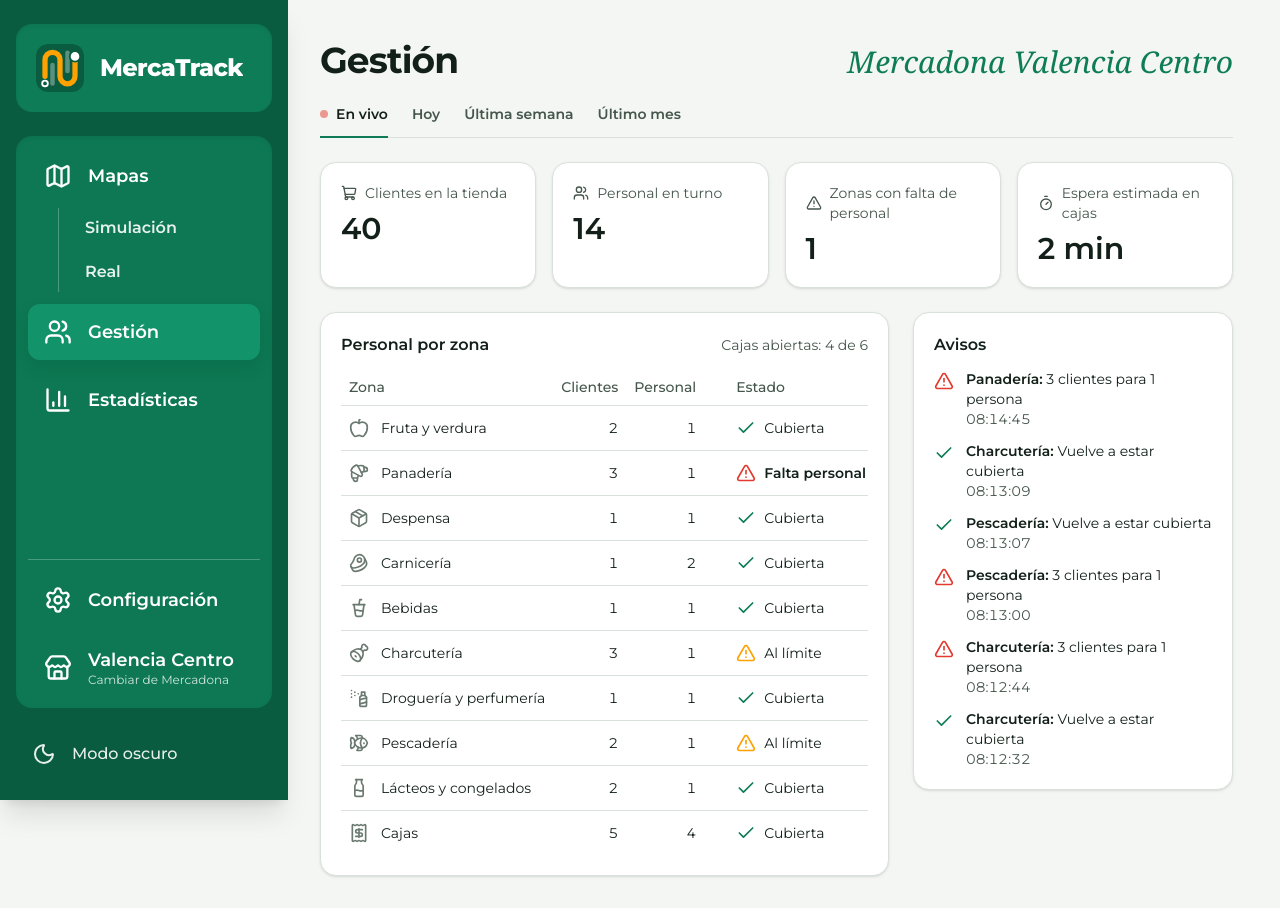
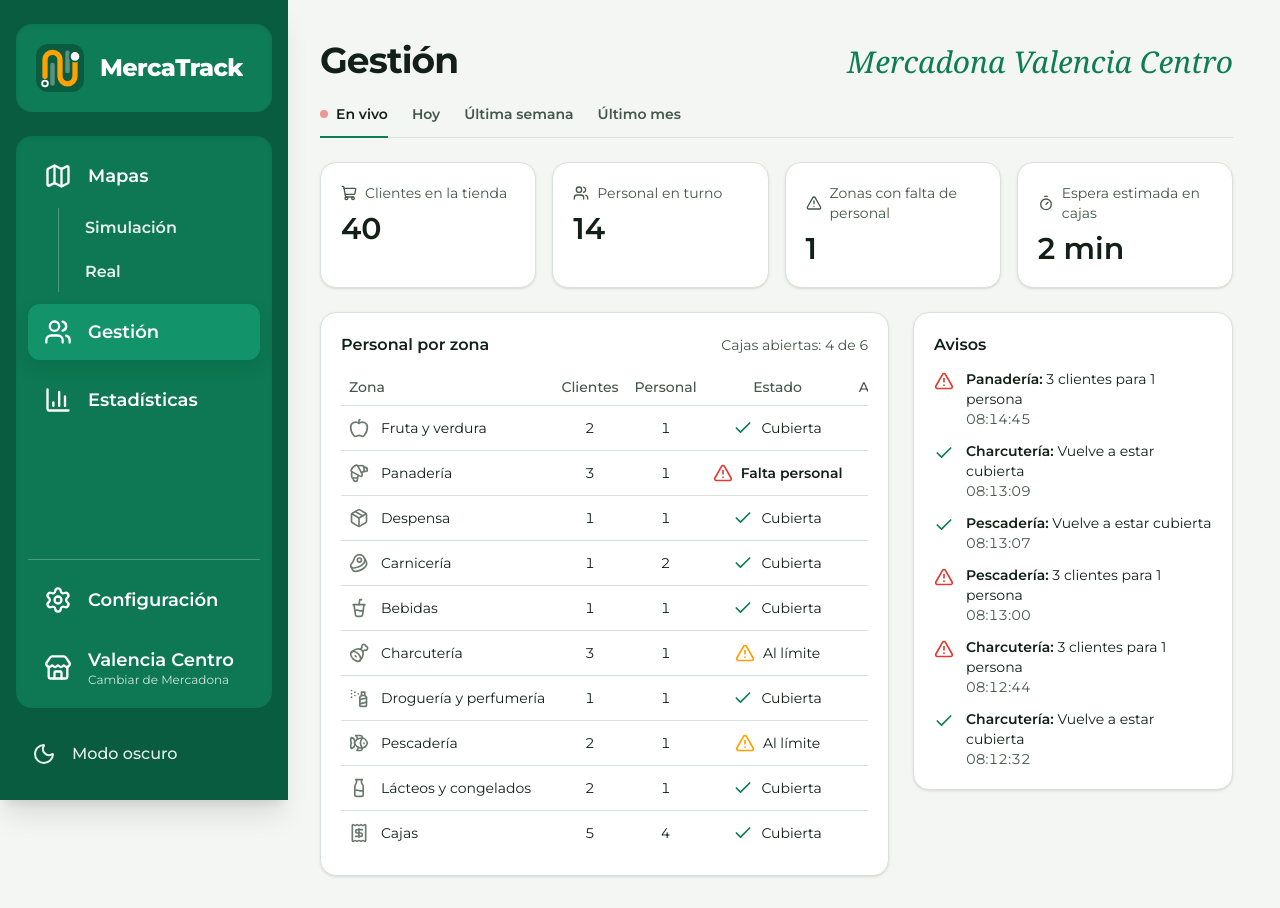
Before and after one commit to FoniksFox/MercadonaIT26, an Angular app in the folder frontend/: page /management in a window 1280 px wide. Built offline with nearby package versions, Linux system fonts and the light colour scheme.

Commit message:
Añadir campo 'missing' en LiveZone y ajustar lógica de personal en Management para mejorar la gestión de recursos.

```diff
--- a/frontend/src/app/management/live-staffing.ts
+++ b/frontend/src/app/management/live-staffing.ts
@@ -12,6 +12,8 @@
   customers: number;
   staff: number;
   coverage: Coverage;
+  /** People (or tills) missing to cover the current demand. */
+  missing: number;
   /** What to do about it; `null` when nothing is needed. */
   action: string | null;
 }
@@ -98,6 +100,7 @@
         customers: Math.round(this.smoothed[zone.id]),
         staff,
         coverage: short ? 'short' : need.coverage,
+        missing: short ? Math.max(1, need.missing) : 0,
         action,
       };
     });
--- a/frontend/src/app/management/management.html
+++ b/frontend/src/app/management/management.html
@@ -55,10 +55,10 @@
                 <thead>
                   <tr class="border-b border-line text-left text-ink-2">
                     <th scope="col" class="px-2 py-2 font-medium">Zona</th>
-                    <th scope="col" class="px-2 py-2 text-right font-medium">Clientes</th>
-                    <th scope="col" class="px-2 py-2 text-right font-medium">Personal</th>
-                    <th scope="col" class="px-2 py-2 pl-8 font-medium">Estado</th>
-                    <th scope="col" class="px-2 py-2 font-medium">Acción sugerida</th>
+                    <th scope="col" class="px-2 py-2 text-center font-medium">Clientes</th>
+                    <th scope="col" class="px-2 py-2 text-center font-medium">Personal</th>
+                    <th scope="col" class="px-2 py-2 text-center font-medium">Estado</th>
+                    <th scope="col" class="px-2 py-2 text-right font-medium">Acción sugerida</th>
                   </tr>
                 </thead>
                 <tbody>
@@ -70,10 +70,10 @@
                           {{ row.zone.name }}
                         </span>
                       </th>
-                      <td class="px-2 py-3 text-right tabular-nums">{{ row.customers }}</td>
-                      <td class="px-2 py-3 text-right tabular-nums">{{ row.staff }}</td>
-                      <td class="px-2 py-3 pl-8 whitespace-nowrap">
-                        <span class="flex items-center gap-2">
+                      <td class="px-2 py-3 text-center tabular-nums">{{ row.customers }}</td>
+                      <td class="px-2 py-3 text-center tabular-nums">{{ row.staff }}</td>
+                      <td class="px-2 py-3 text-center whitespace-nowrap">
+                        <span class="flex items-center justify-center gap-2">
                           <app-icon
                             [name]="row.status.icon"
                             class="size-5"
@@ -85,11 +85,35 @@
                         </span>
                       </td>
                       <td
-                        class="px-2 py-3 whitespace-nowrap"
-                        [class.text-ink-3]="!row.action"
-                        [class.font-semibold]="row.coverage === 'short'"
+                        class="px-2 py-3 text-center whitespace-nowrap"
+                        [attr.aria-label]="
+                          row.adjustment === 'add'
+                            ? 'Añadir ' + row.amount + ' persona' + (row.amount === 1 ? '' : 's')
+                            : row.adjustment === 'remove'
+                              ? 'Retirar ' + row.amount + ' persona' + (row.amount === 1 ? '' : 's')
+                              : 'Sin cambios'
+                        "
                       >
-                        {{ row.action ?? '–' }}
+                        <span class="flex items-center justify-center gap-2">
+                          <app-icon name="person" class="size-5 text-ink-3" />
+                          @switch (row.adjustment) {
+                            @case ('add') {
+                              <span class="flex items-center gap-1 font-semibold text-brand-red">
+                                <app-icon name="arrow-up" class="size-4" />
+                                {{ row.amount }}
+                              </span>
+                            }
+                            @case ('remove') {
+                              <span class="flex items-center gap-1 font-semibold text-blue-600">
+                                <app-icon name="arrow-down" class="size-4" />
+                                {{ row.amount }}
+                              </span>
+                            }
+                            @default {
+                              <span class="font-semibold text-purple-600">−</span>
+                            }
+                          }
+                        </span>
                       </td>
                     </tr>
                   }
--- a/frontend/src/app/management/management.ts
+++ b/frontend/src/app/management/management.ts
@@ -19,7 +19,7 @@
 import { PageHeader } from '../shared/page-header';
 import { StatTile } from '../shared/stat-tile';
 import { LiveSnapshot, LiveStaffing } from './live-staffing';
-import { Coverage, OPEN_TILLS, TOTAL_TILLS } from './staffing';
+import { Coverage, OPEN_TILLS, TOTAL_TILLS, recommendedStaff } from './staffing';
 import { HistoryRange, buildStaffingHistory } from './staffing-history';
 
 type ManagementRange = 'live' | HistoryRange;
@@ -29,6 +29,8 @@
   tight: { label: 'Al límite', icon: 'alert', color: 'text-brand-orange' },
   short: { label: 'Falta personal', icon: 'alert', color: 'text-brand-red' },
 };
+
+type StaffAdjustment = 'add' | 'remove' | 'none';
 
 /** How often the live store moves forward, and how often the screen is refreshed. */
 const TICK_MS = 250;
@@ -68,7 +70,18 @@
   protected readonly now = signal<LiveSnapshot | null>(null);
 
   protected readonly liveRows = computed(() =>
-    (this.now()?.zones ?? []).map((row) => ({ ...row, status: COVERAGE[row.coverage] })),
+    (this.now()?.zones ?? []).map((row) => {
+      const target = recommendedStaff(row.zone.id, row.customers);
+      const adjustment: StaffAdjustment =
+        row.coverage === 'short' ? 'add' : row.staff > target ? 'remove' : 'none';
+      const amount =
+        adjustment === 'add'
+          ? row.missing
+          : adjustment === 'remove'
+            ? row.staff - target
+            : 0;
+      return { ...row, status: COVERAGE[row.coverage], adjustment, amount };
+    }),
   );
 
   protected readonly events = computed(() =>
--- a/frontend/src/app/management/staffing.ts
+++ b/frontend/src/app/management/staffing.ts
@@ -58,6 +58,11 @@
   return { coverage: 'short', load, missing: Math.max(1, needed - staff) };
 }
 
+/** Smallest useful team for the current customer load, keeping one person per zone. */
+export function recommendedStaff(zone: ZoneId, customers: number): number {
+  return Math.max(1, Math.ceil(customers / CAPACITY[kindOf(zone)]));
+}
+
 /** "1 persona", "2 personas", "1 caja", "2 cajas". */
 export function staffUnits(zone: ZoneId, count: number): string {
   const unit = zone === 'checkout' ? 'caja' : 'persona';
--- a/frontend/src/app/shared/icons.ts
+++ b/frontend/src/app/shared/icons.ts
@@ -18,6 +18,14 @@
     'M16 3.128a4 4 0 0 1 0 7.744',
     'M22 21v-2a4 4 0 0 0-3-3.87',
     'M5 7a4 4 0 1 0 8 0a4 4 0 1 0 -8 0',
+  ],
+  'arrow-up': [
+    'M12 19V5',
+    'm5 12 7-7 7 7',
+  ],
+  'arrow-down': [
+    'M12 5v14',
+    'm19 12-7 7-7-7',
   ],
   settings: [
     'M10 5H3',
--- a/frontend/src/app/stores/store-picker.html
+++ b/frontend/src/app/stores/store-picker.html
@@ -7,7 +7,7 @@
     <li>
       <button
         type="button"
-        class="flex w-full items-center gap-4 rounded-2xl border bg-surface p-5 text-left shadow-sm transition-colors"
+        class="relative flex w-full items-center gap-4 rounded-2xl border bg-surface p-5 text-left shadow-sm transition-colors"
         [class]="current ? 'border-accent' : 'border-line hover:border-ink-3'"
         [disabled]="current"
         (click)="ask(store)"
@@ -20,10 +20,11 @@
           <span class="block text-sm text-ink-2">{{ store.city }} · 9:00 – 21:30</span>
         </span>
         @if (current) {
-          <span class="flex shrink-0 items-center gap-1.5 text-sm font-semibold text-accent">
-            <app-icon name="check" class="size-5" />
-            Tienda actual
-          </span>
+          <app-icon
+            name="check"
+            class="absolute right-5 bottom-5 size-5 text-accent"
+            aria-label="Tienda actual"
+          />
         }
       </button>
     </li>
```
